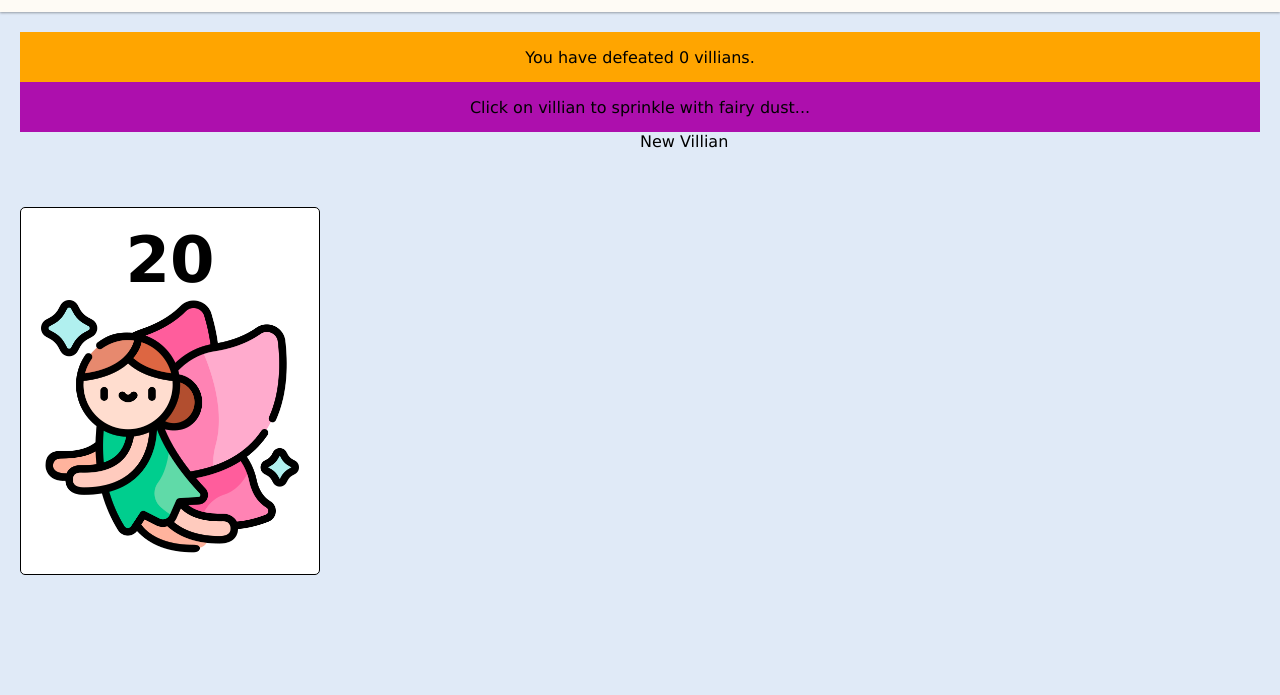
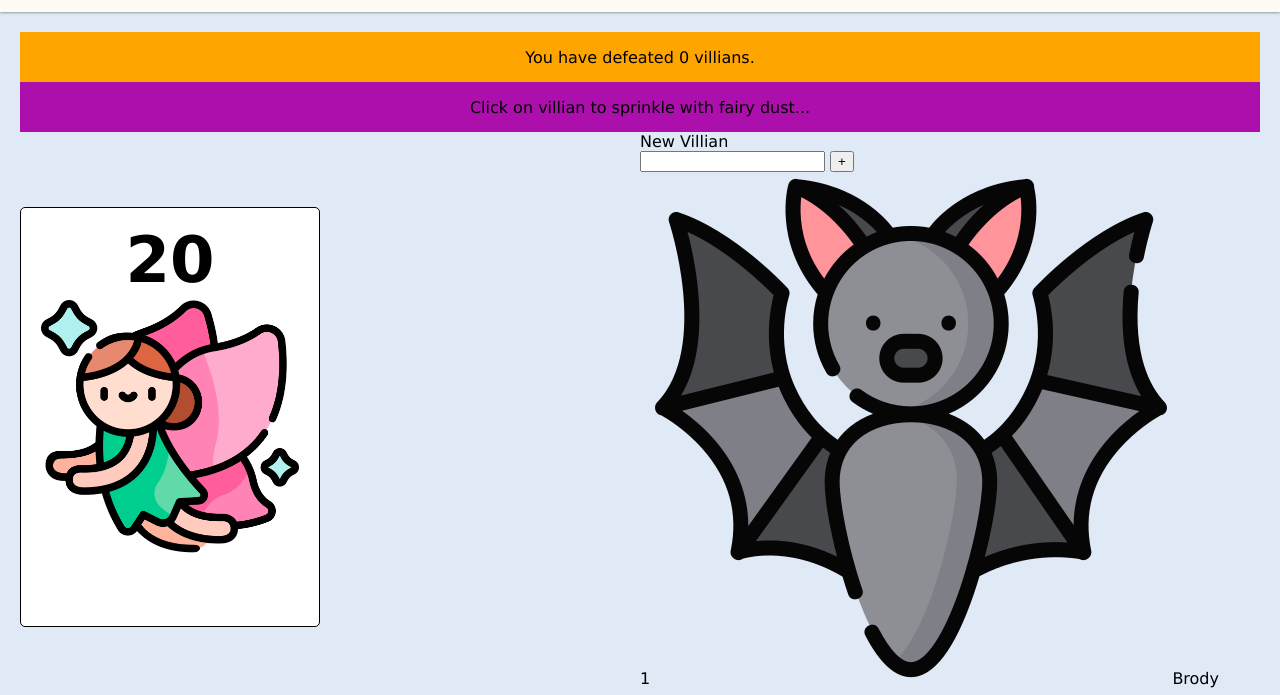
Before and after one commit to brenley-woodard/sept-villian-fighter, a plain HTML site: page index.html in a window 1280 px wide. Shown: the part 68-763 px from the top of the page. Drawn offline with Linux system fonts and the light colour scheme.

Commit message:
added HTML and starting CSS for villian section

```diff
--- a/index.html
+++ b/index.html
@@ -42,12 +42,33 @@
                     <img id="fairy-image" src="assets/other/fairy.png" />
                 </section>
 
-                <section>
-                    <form action="">
-                        <label for="">
+                <section class="villian-section">
+                    <form id="add-villian-form">
+                        <label>
                             <div>New Villian</div>
+                            <div class="controls">
+                                <input name="name" required />
+                                <button>+</button>
+                            </div>
                         </label>
                     </form>
+                    <ul id="villian-list">
+                        <li class="villian card">
+                            <span class="stat">1</span>
+                            <img src="assets/villians/bat.png" alt="bat" />
+                            <span class="name">Brody</span>
+                        </li>
+                        <li class="villian card">
+                            <span class="stat">2</span>
+                            <img src="assets/villians/ghost.png" alt="ghost" />
+                            <span class="name">Gerold</span>
+                        </li>
+                        <li class="villian card">
+                            <span class="stat">3</span>
+                            <img src="assets/villians/mummy.png" alt="mummy" />
+                            <span class="name">Michelle</span>
+                        </li>
+                    </ul>
                 </section>
             </div>
         </main>
--- a/styles/halloween-fight.css
+++ b/styles/halloween-fight.css
@@ -24,6 +24,7 @@
     border-radius: 5px;
     margin-top: 75px;
     width: 300px;
+    height: 420px;
     padding: 15px 20px;
 }
 
@@ -37,3 +38,12 @@
     margin: 0;
     text-align: center;
 }
+
+#villian-list {
+    display: grid;
+    align-content: center;
+    gap: 10px;
+}
+
+.villian card {
+}
```
